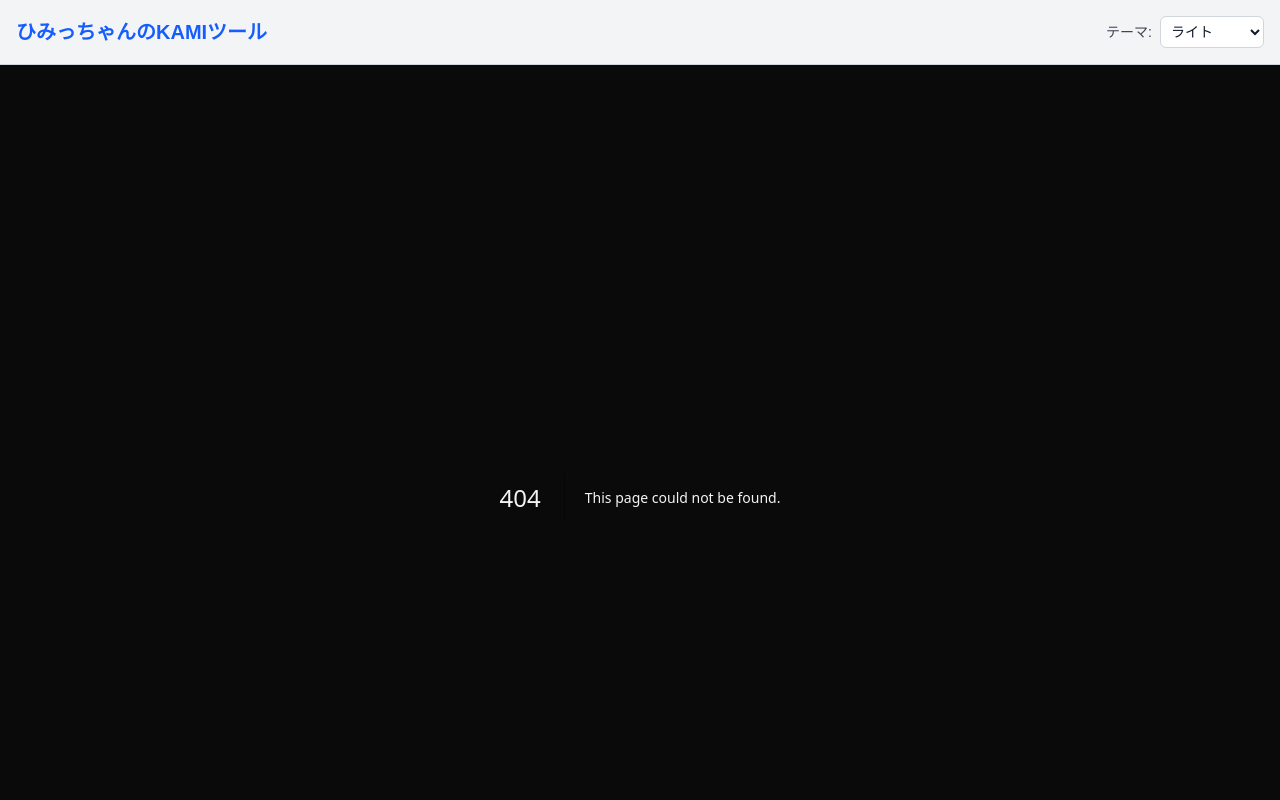
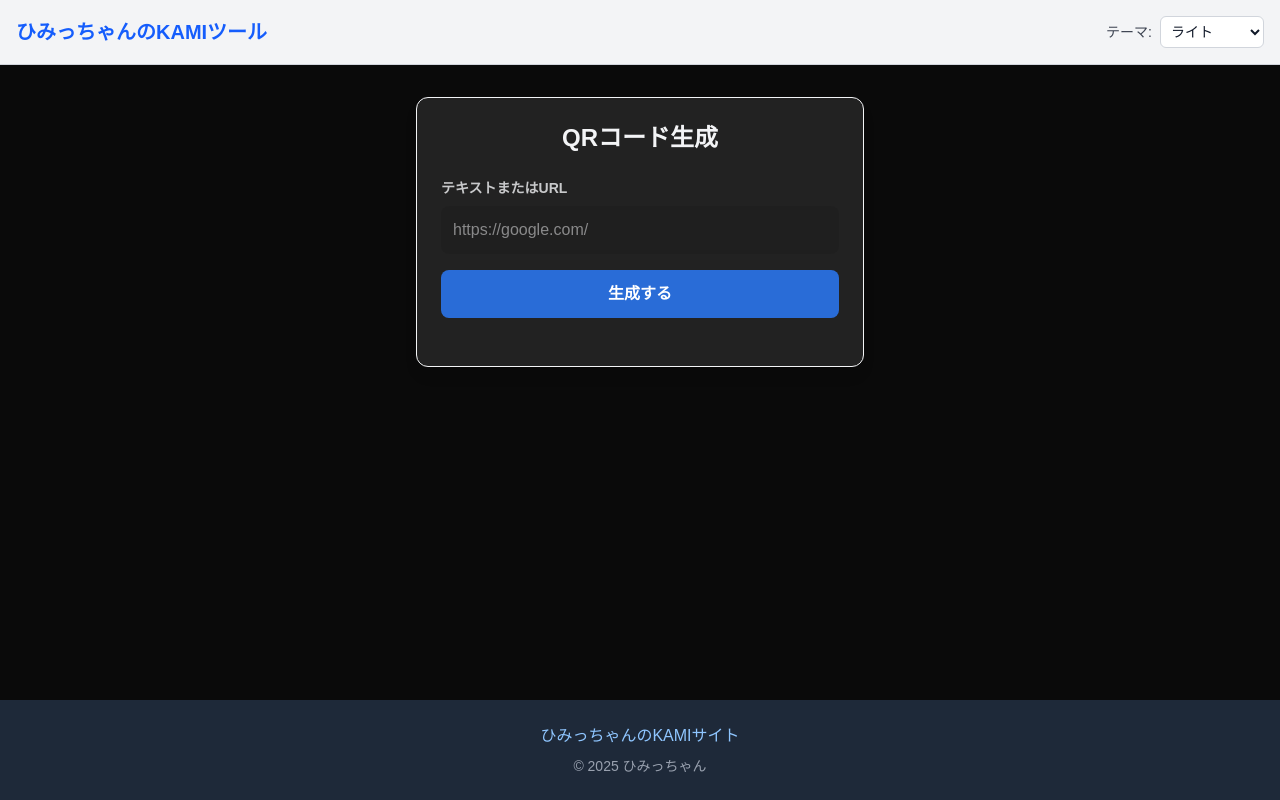
Before and after one commit to himitu-da/himitu-tool, a Next.js app: page /tool/qr-code in a window 1280 px wide. Before the commit this address had no page. Shown: the top 800 px of the page. Built offline with nearby package versions, Linux system fonts and the light colour scheme.

Commit message:
feat: QRコード生成を追加

```diff
--- /dev/null
+++ b/src/app/qr-code/page.tsx
@@ -0,0 +1,62 @@
+"use client";
+
+import React, { useState } from "react";
+
+export default function QrCodePage() {
+  const [text, setText] = useState("");
+  const [qrUrl, setQrUrl] = useState("");
+
+  const generateQRCode = () => {
+    if (!text) {
+      setQrUrl("");
+      return;
+    }
+    // Using a free QR Code API for simplicity without adding new npm packages
+    const encodedUrl = encodeURIComponent(text);
+    setQrUrl(`https://api.qrserver.com/v1/create-qr-code/?size=250x250&data=${encodedUrl}`);
+  };
+
+  return (
+    <div className="max-w-md mx-auto p-6 rounded-xl shadow-lg border border-opacity-20 border-current bg-white/10 backdrop-blur-sm">
+      <h1 className="text-2xl font-bold mb-6 text-center">QRコード生成</h1>
+
+      <div className="mb-6 flex flex-col gap-4">
+        <div>
+          <label className="block text-sm font-semibold mb-2 opacity-80">テキストまたはURL</label>
+          <input
+            type="text"
+            value={text}
+            onChange={(e) => setText(e.target.value)}
+            className="w-full p-3 rounded-lg bg-black/10 border-none focus:ring-2 focus:ring-blue-500"
+            placeholder="https://google.com/"
+          />
+        </div>
+
+        <button
+          onClick={generateQRCode}
+          className="w-full py-3 rounded-lg bg-blue-500/80 hover:bg-blue-600/80 text-white font-bold transition-colors"
+        >
+          生成する
+        </button>
+      </div>
+
+      {qrUrl && (
+        <div className="mt-8 flex flex-col items-center">
+          <div className="p-4 bg-white rounded-xl mb-4">
+            {/* eslint-disable-next-line @next/next/no-img-element */}
+            <img src={qrUrl} alt="QR Code" width={250} height={250} />
+          </div>
+          <a
+            href={qrUrl}
+            download="qrcode.png"
+            target="_blank"
+            rel="noreferrer"
+            className="px-6 py-2 rounded-lg bg-black/20 hover:bg-black/30 transition-colors text-sm font-bold"
+          >
+            画像を保存
+          </a>
+        </div>
+      )}
+    </div>
+  );
+}
```
